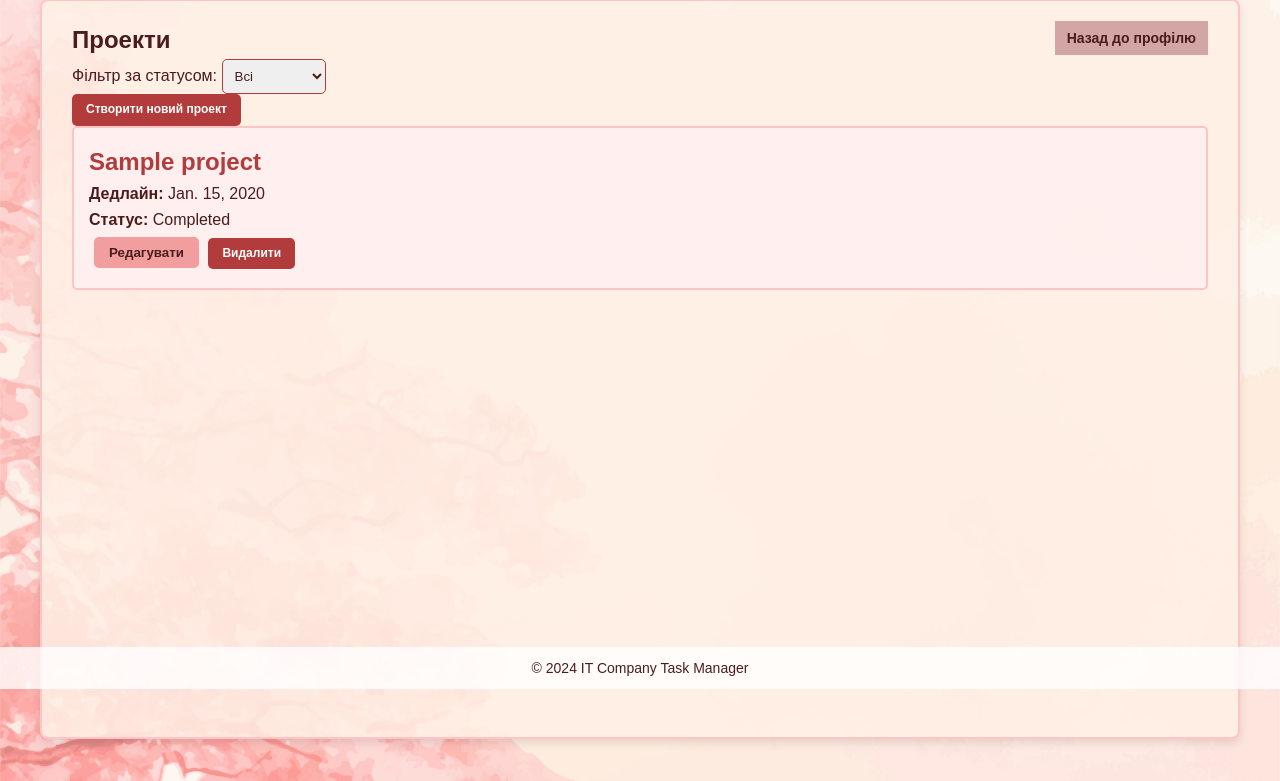
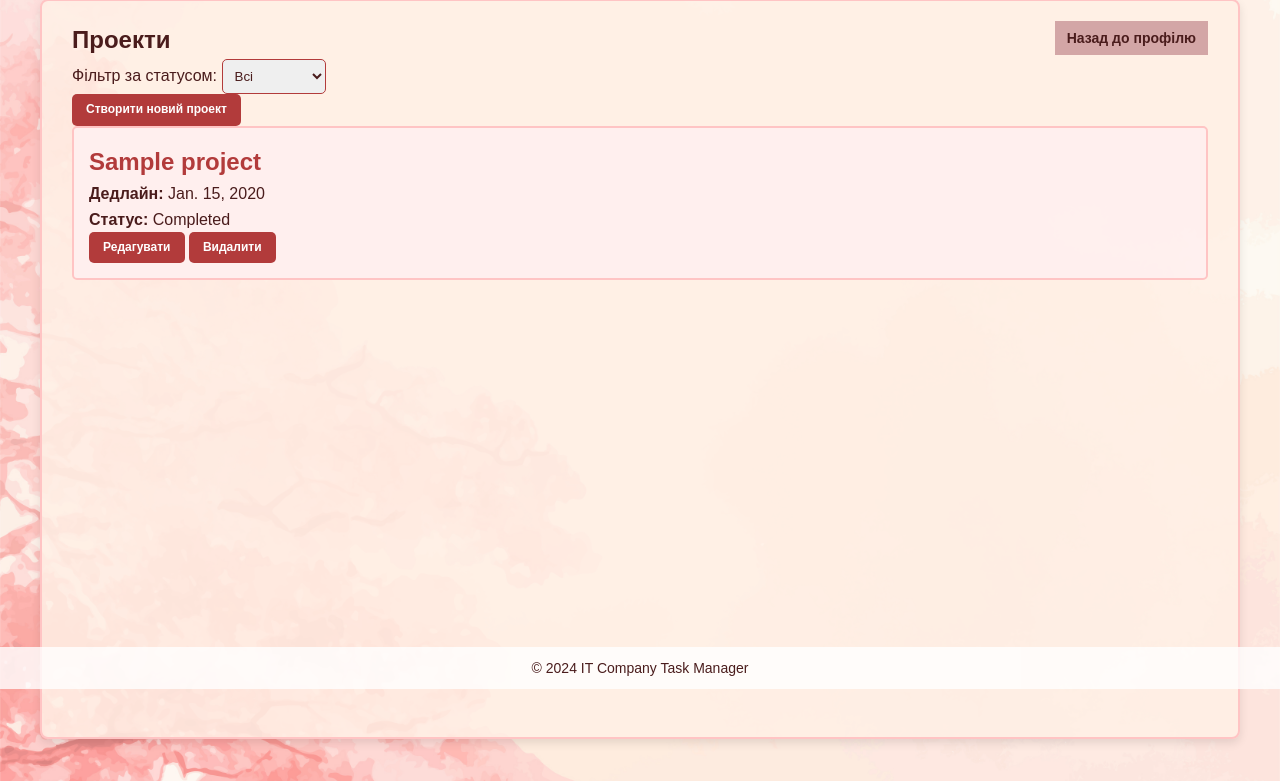
Before and after one commit to b4oody/task-track-manager, a Django app: page /profile/projects/ in a window 1280 px wide. Shown: the part 111-892 px from the top of the page. Run offline with Django 5.2, Linux system fonts and the light colour scheme; a user stored in the database is signed in; tables that the repository leaves empty hold one stand-in row (values such as "Sample post").

Commit message:
update: add url to update of project

```diff
--- a/templates/projects/project-details.html
+++ b/templates/projects/project-details.html
@@ -14,6 +14,7 @@
 
     <!-- Інформація про проект -->
     <section class="project-header">
+      <a href="{% url 'taskhub:project-update' project.pk %}" class="btn-link">Редагувати</a>
       <h1>Проєкт: {{ project.name }}</h1>
       <p>Опис проєкту: {{ project.description }}</p>
       <p>Дедлайн: {{ project.deadline }}</p>
--- a/templates/projects/projects.html
+++ b/templates/projects/projects.html
@@ -41,7 +41,7 @@
           <h2><a href="{% url 'taskhub:project-details' project.pk %}">{{ project.name }}</a></h2>
           <p><strong>Дедлайн:</strong> {{ project.deadline }}</p>
           <p><strong>Статус:</strong> {{ project.status_display }}</p>
-          <button class="edit-btn">Редагувати</button>
+          <a href="{% url 'taskhub:project-update' project.pk %}" class="btn-link">Редагувати</a>
           <a href="{% url 'taskhub:delete-project' project.pk %}" class="btn-link">Видалити</a>
         </div>
       {% endfor %}
```
